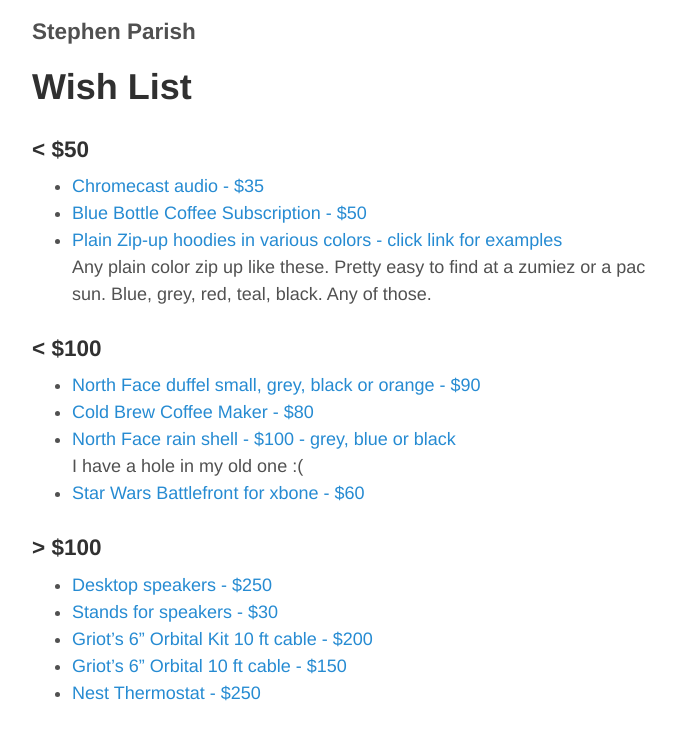
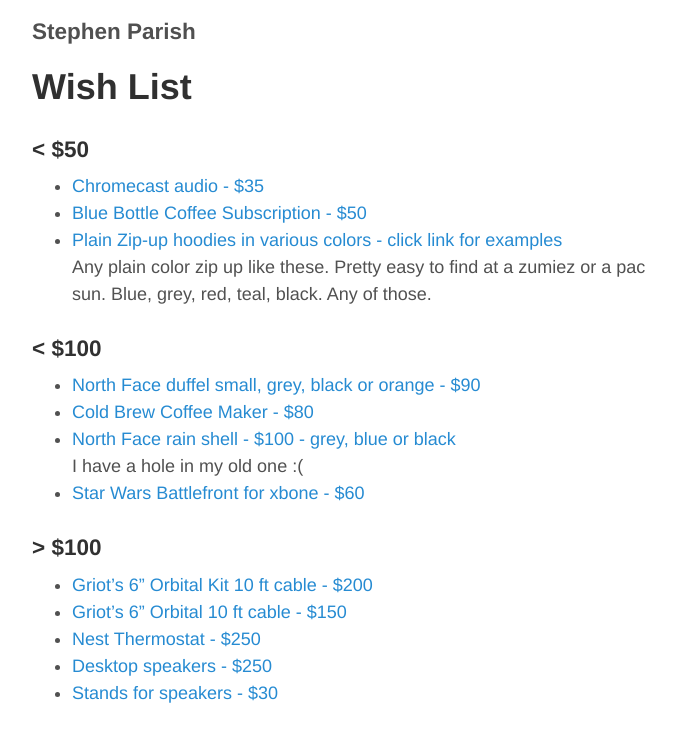
Before and after one commit to stephenparish/stephenparish.github.com, a Jekyll site: the page built from wish-list/index.md, in a window 1280 px wide. Shown: the top 742 px of the page, without its empty margins (293-969 px from the left). Built offline with Jekyll 4.4.1, drawn with Linux system fonts in a browser that asks for light colours.

```diff
--- a/wish-list/index.md
+++ b/wish-list/index.md
@@ -18,8 +18,8 @@ title: Wish List
 - [Star Wars Battlefront for xbone - $60](http://www.amazon.com/Star-Wars-Battlefront-Standard-Edition-Xbox/dp/B00W8FYFBU)
 
 ### > $100
-- [Desktop speakers - $250](http://www.amazon.com/gp/product/B00DQMJE7E)
-- [Stands for speakers  - $30](http://www.amazon.com/gp/product/B002ATK2OS)
 - [Griot's 6" Orbital Kit 10 ft cable - $200](http://www.griotsgarage.com/product/6+inch+orbital+boss+essentials+kit.do?sortby=ourPicks&refType=)
 - [Griot's 6" Orbital 10 ft cable - $150](http://www.griotsgarage.com/product/griots+garage+random+orbital.do?sortby=ourPicks&refType=)
 - [Nest Thermostat - $250](https://store.google.com/product/nest_learning_thermostat_3rd_gen)
+- [Desktop speakers - $250](http://www.amazon.com/gp/product/B00DQMJE7E)
+- [Stands for speakers  - $30](http://www.amazon.com/gp/product/B002ATK2OS)
```
